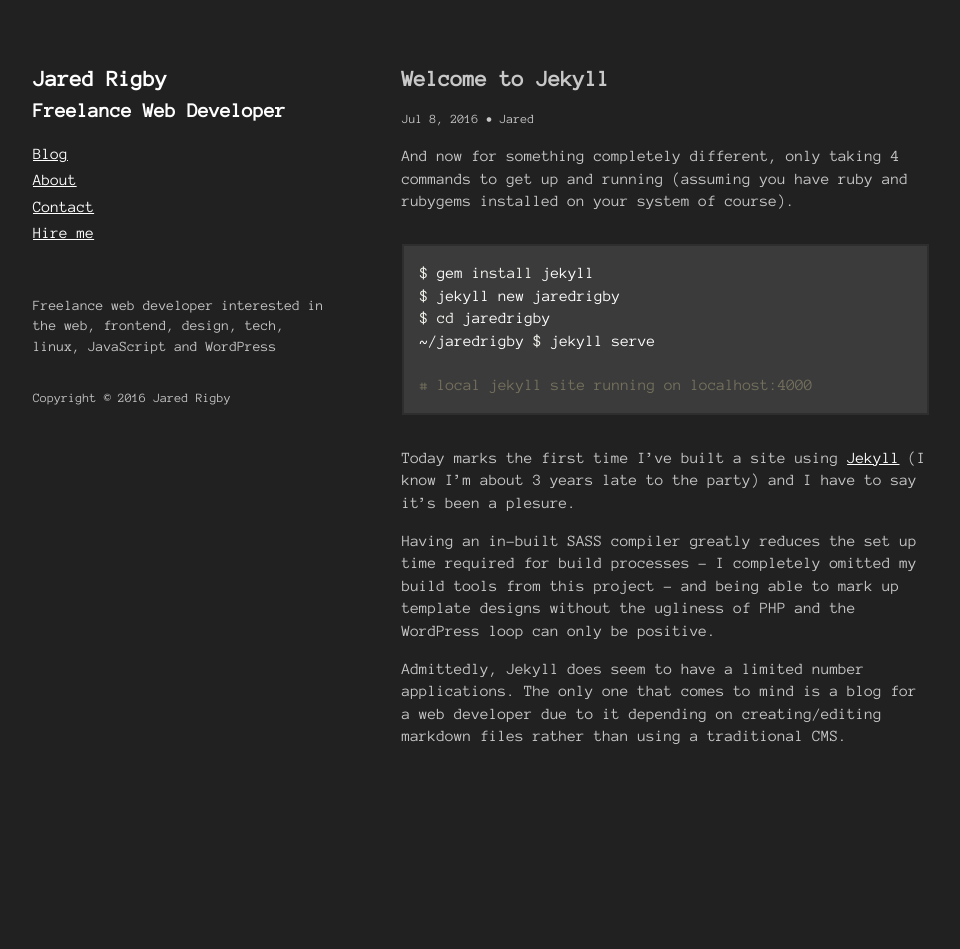
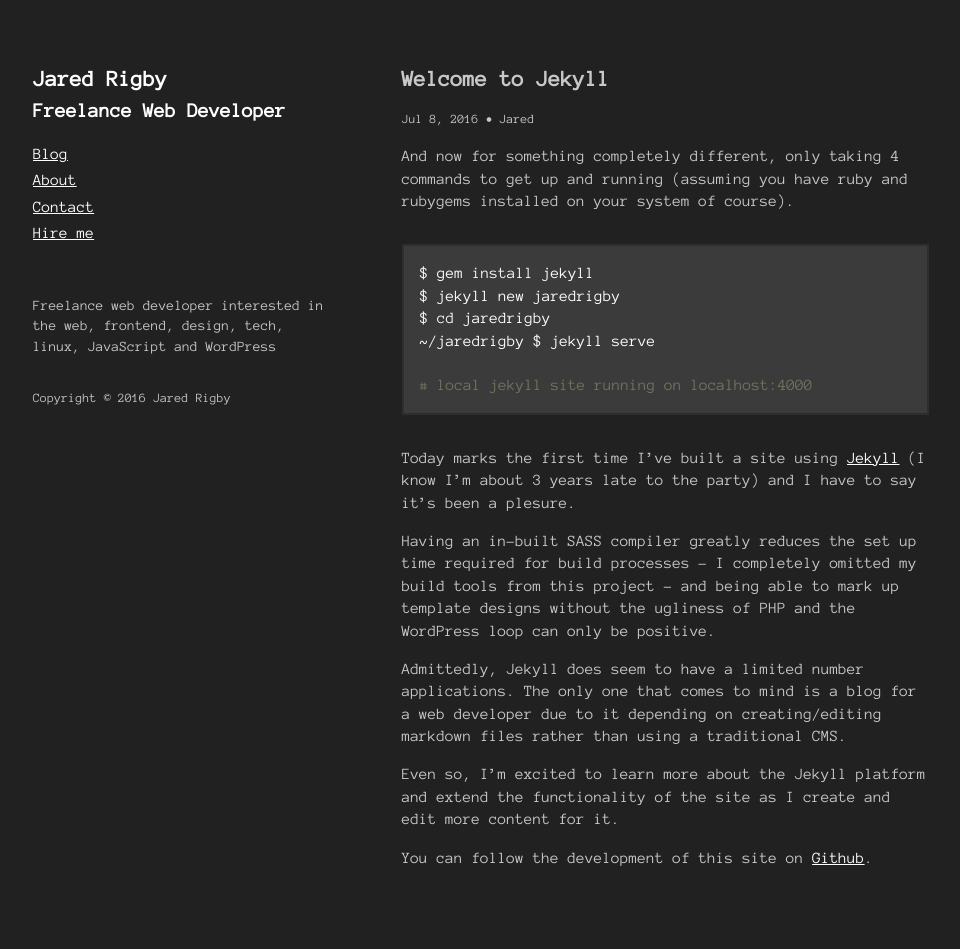
Before and after one commit to jazibobs/jazibobs.github.io, a Jekyll site: the page built from _posts/2016-07-08-welcome-to-jekyll.md, in a window 1280 px wide. Shown: the whole page, without its empty margins (159-1119 px from the left). Built offline with Jekyll 4.4.1, drawn with Linux system fonts in a browser that asks for light colours; before the commit the page ends 900 px from its top, so only the background shows below that.

Commit message:
Edited the initial introduction post to include more information about Jekyll and where to follow the development.

```diff
--- a/_posts/2016-07-08-welcome-to-jekyll.md
+++ b/_posts/2016-07-08-welcome-to-jekyll.md
@@ -24,3 +24,7 @@
 Having an in-built SASS compiler greatly reduces the set up time required for build processes - I completely omitted my build tools from this project - and being able to mark up template designs without the ugliness of PHP and the WordPress loop can only be positive.
 
 Admittedly, Jekyll does seem to have a limited number applications. The only one that comes to mind is a blog for a web developer due to it depending on creating/editing markdown files rather than using a traditional CMS.
+
+Even so, I'm excited to learn more about the Jekyll platform and extend the functionality of the site as I create and edit more content for it.
+
+You can follow the development of this site on [Github](https://github.com/jazibobs/jazibobs.github.io).
```
